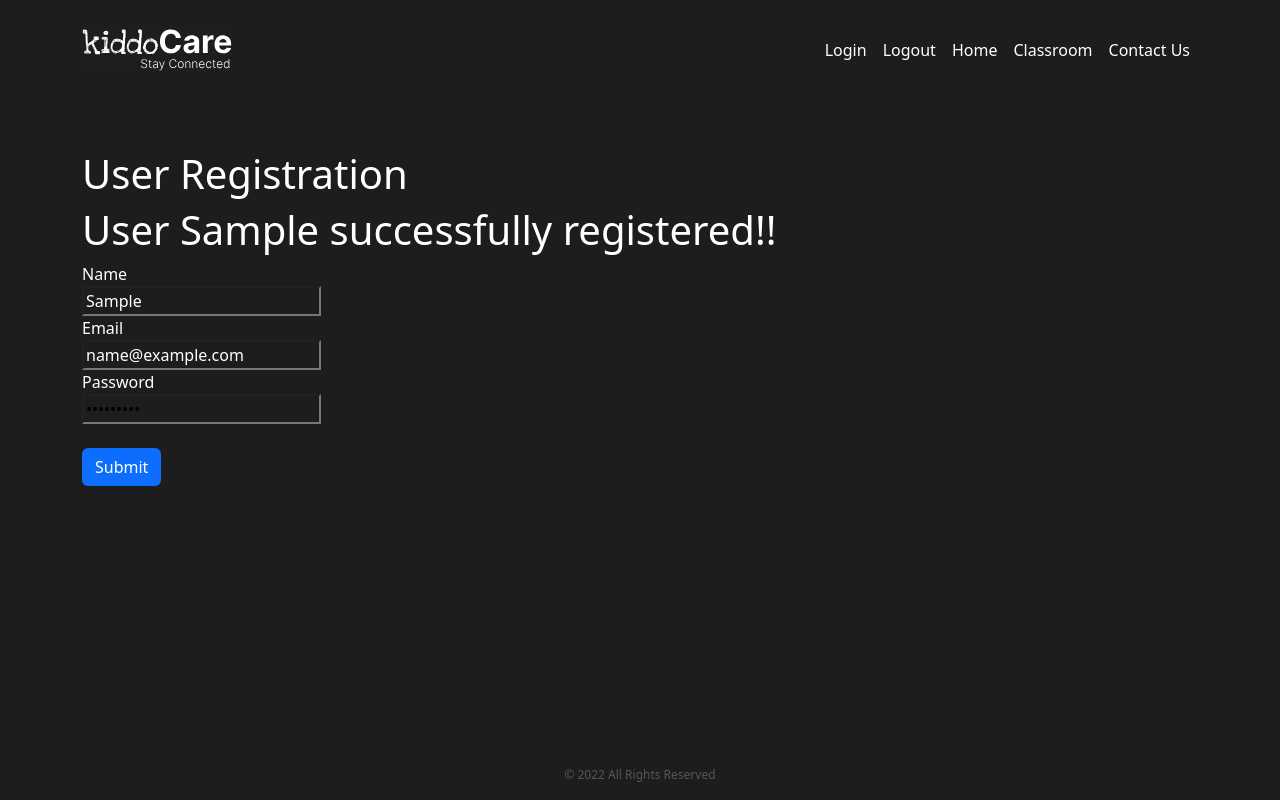
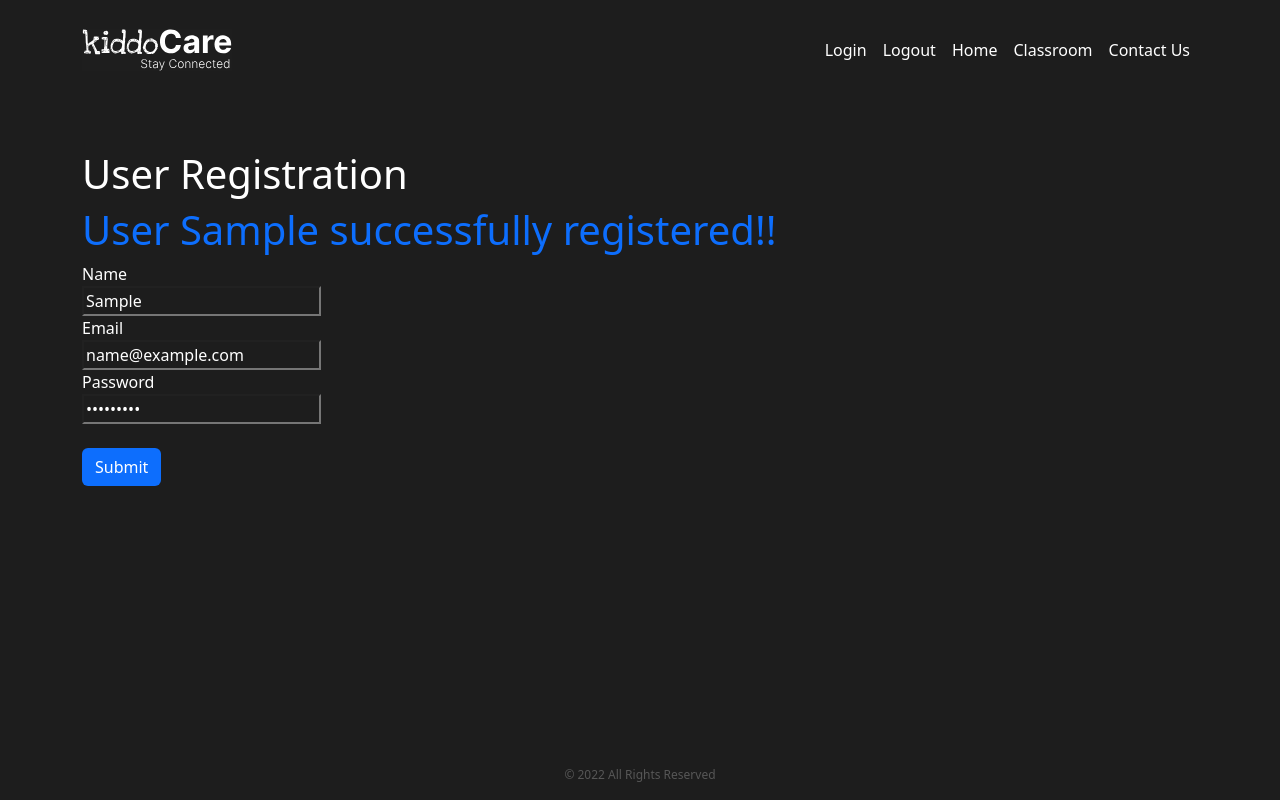
Before and after one commit to angelagola-ko/KiddoCare, a React (Create React App) app in the folder my-app/: page /login in a window 1280 px wide. Both pictures are taken after typing "Sample", "name@example.com", "Sample123" into the empty fields and a click on the button "Submit". Built offline with nearby package versions, Linux system fonts and the light colour scheme.

Commit message:
changed colors

```diff
--- a/my-app/src/pages/Login.js
+++ b/my-app/src/pages/Login.js
@@ -49,7 +49,7 @@ const Login = (props) => {
           style={{
             display: submitted ? '' : 'none',
           }}>
-          <h1>User {name} successfully registered!!</h1>
+          <h1 className="text-primary">User {name} successfully registered!!</h1>
         </div>
       );
     };
@@ -62,7 +62,7 @@ const Login = (props) => {
           style={{
             display: error ? '' : 'none',
           }}>
-          <h1>Please enter all the fields</h1>
+          <h1 className="text-primary">Please enter all the fields</h1>
         </div>
       );
     };
@@ -89,7 +89,7 @@ const Login = (props) => {
             value={email} type="email" />
 
           <label className="label">Password</label>
-          <input onChange={handlePassword} className="input d-block"
+          <input onChange={handlePassword} className="input d-block text-white"
             value={password} type="password" />
    <br></br>
           <button onClick={handleSubmit} className="btn bg-primary text-white" type="submit">
```
